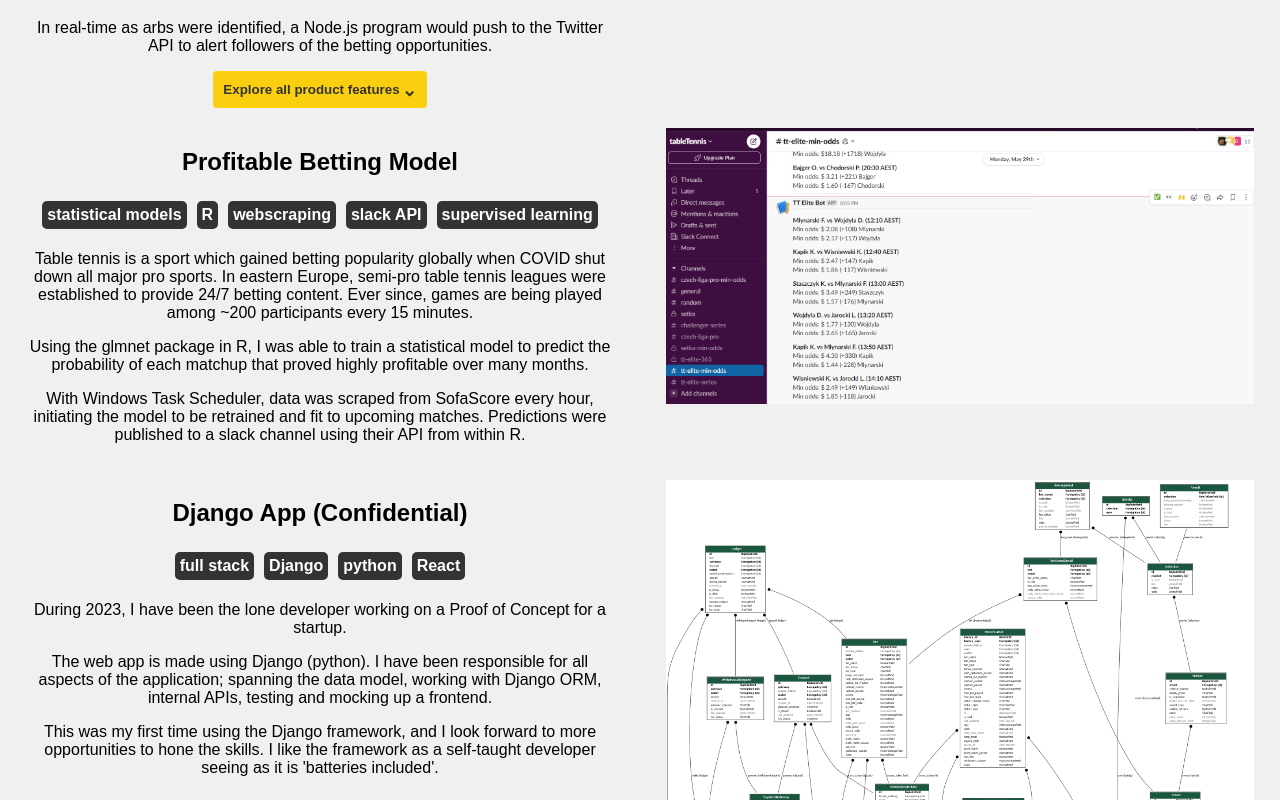
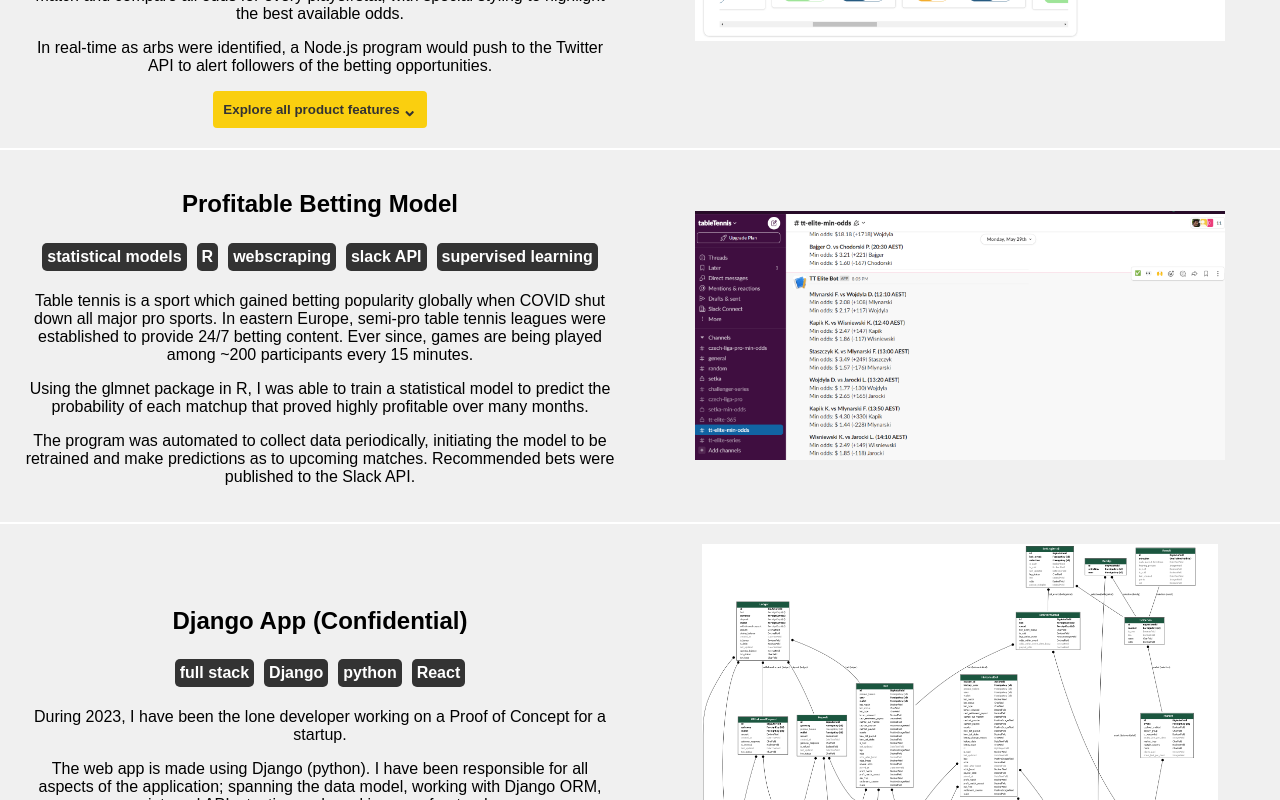
Before and after one commit to declanwalpole/DeclansReactPortfolioApp, a React (Create React App) app: page / in a window 1280 px wide. Shown: the part 2940-3740 px from the top of the page. Built offline with nearby package versions, Linux system fonts and the light colour scheme.

Commit message:
img size, verbiage

```diff
--- a/src/constants.js
+++ b/src/constants.js
@@ -167,7 +167,7 @@ export const sideProjects = [
     paragraphs: [
       "Table tennis is a sport which gained betting popularity globally when COVID shut down all major pro sports. In eastern Europe, semi-pro table tennis leagues were established to provide 24/7 betting content. Ever since, games are being played among ~200 participants every 15 minutes.",
       "Using the glmnet package in R, I was able to train a statistical model to predict the probability of each matchup that proved highly profitable over many months.",
-      "With Windows Task Scheduler, data was scraped from SofaScore every hour, initiating the model to be retrained and fit to upcoming matches. Predictions were published to a slack channel using their API from within R.",
+      "The program was automated to collect data periodically, initiating the model to be retrained and make predictions as to upcoming matches. Recommended bets were published to the Slack API.",
     ],
   },
   {
--- a/src/styles.css
+++ b/src/styles.css
@@ -299,22 +299,32 @@ text-align: center;
 }
 
 .project-img {
-  max-width:100%;
+  max-width:90%;
+  max-height:400px
 }
 
 .proj-card {
+  padding-top: 20px;
   padding-bottom: 20px;
+  border-bottom: 2px solid var(--light)
 }
 
 .proj-outer {
   display:flex;
-  max-width:100%
+  max-width:100%;
+  align-items: center;
 }
 
 .proj-lhs,
 .proj-rhs {
   flex: 1;
   padding: 0 2%; /* Adjust the padding as desired */
+}
+
+.proj-rhs {
+  display: flex;
+  justify-content: center;
+  align-items: center;
 }
 
 .explore-button {
```
